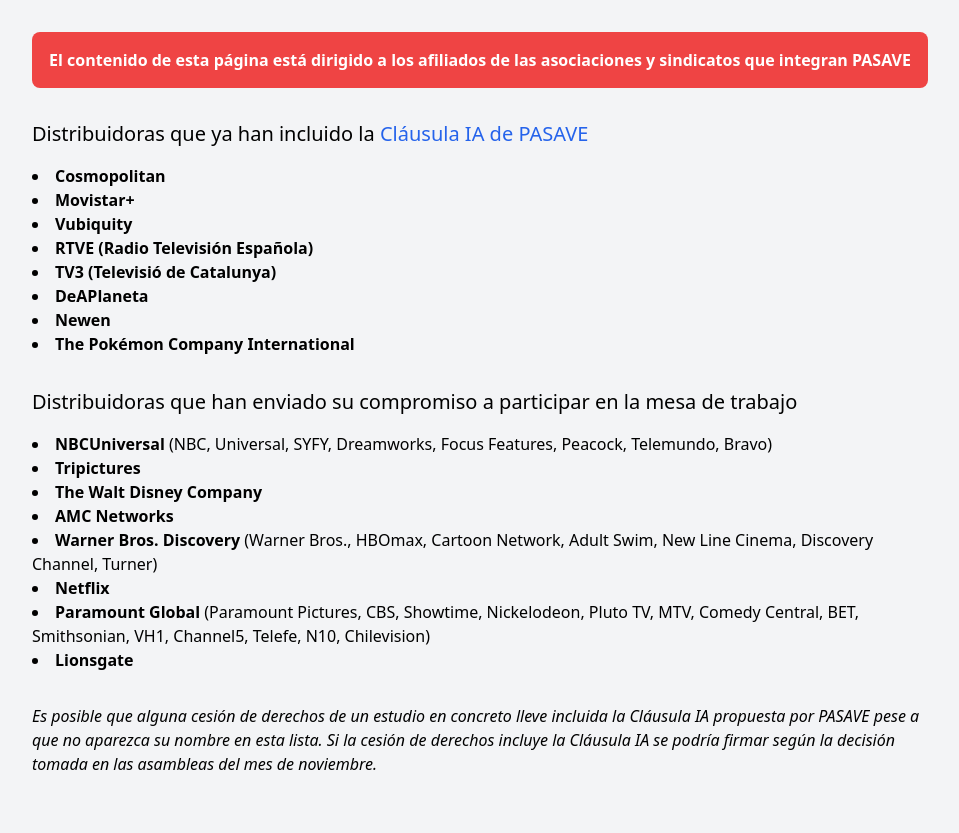
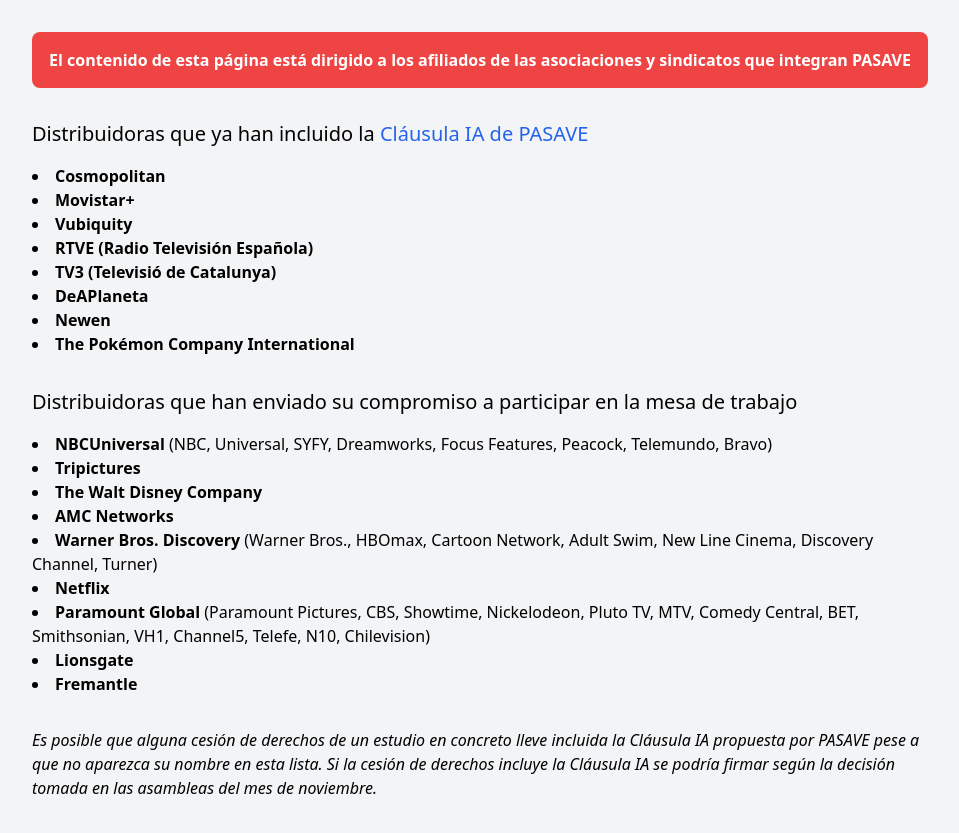
Before and after one commit to mutsuda/pasave.github.io, a Jekyll site: the page built from oklist.md, in a window 1280 px wide. Shown: the top 833 px of the page, without its empty margins (160-1119 px from the left). Built offline with Jekyll 4.4.1, drawn with Linux system fonts in a browser that asks for light colours.

Commit message:
added fremantle

```diff
--- a/oklist.md
+++ b/oklist.md
@@ -30,6 +30,7 @@
 	<li class="font-bold">Netflix</li>
 	<li><span class="font-bold">Paramount Global</span> (Paramount Pictures, CBS, Showtime, Nickelodeon, Pluto TV, MTV, Comedy Central, BET, Smithsonian, VH1, Channel5, Telefe, N10, Chilevision)</li>
 	<li class="font-bold">Lionsgate</li>
+	<li class="font-bold">Fremantle</li>
 
 </ul>
 
```
